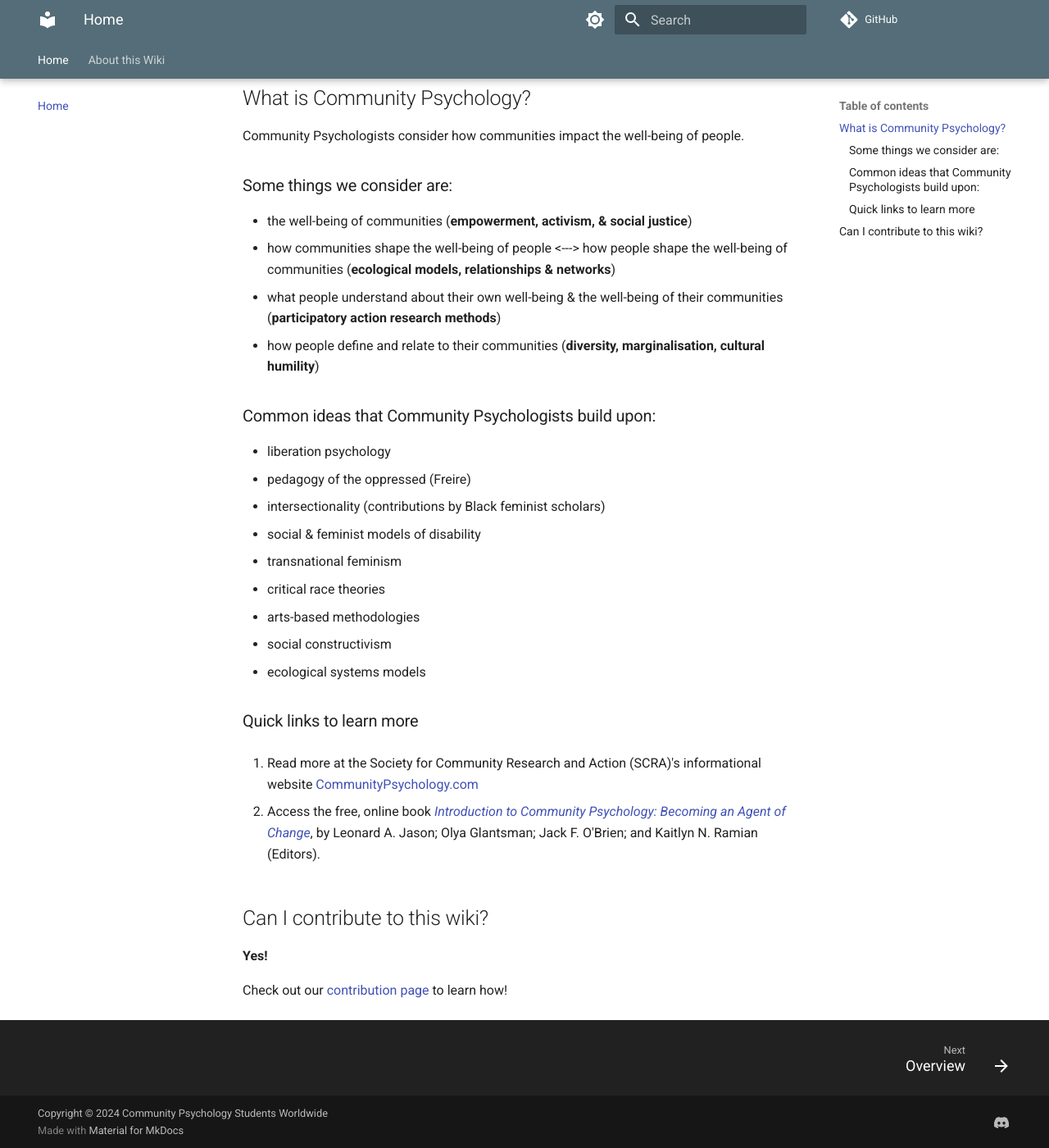
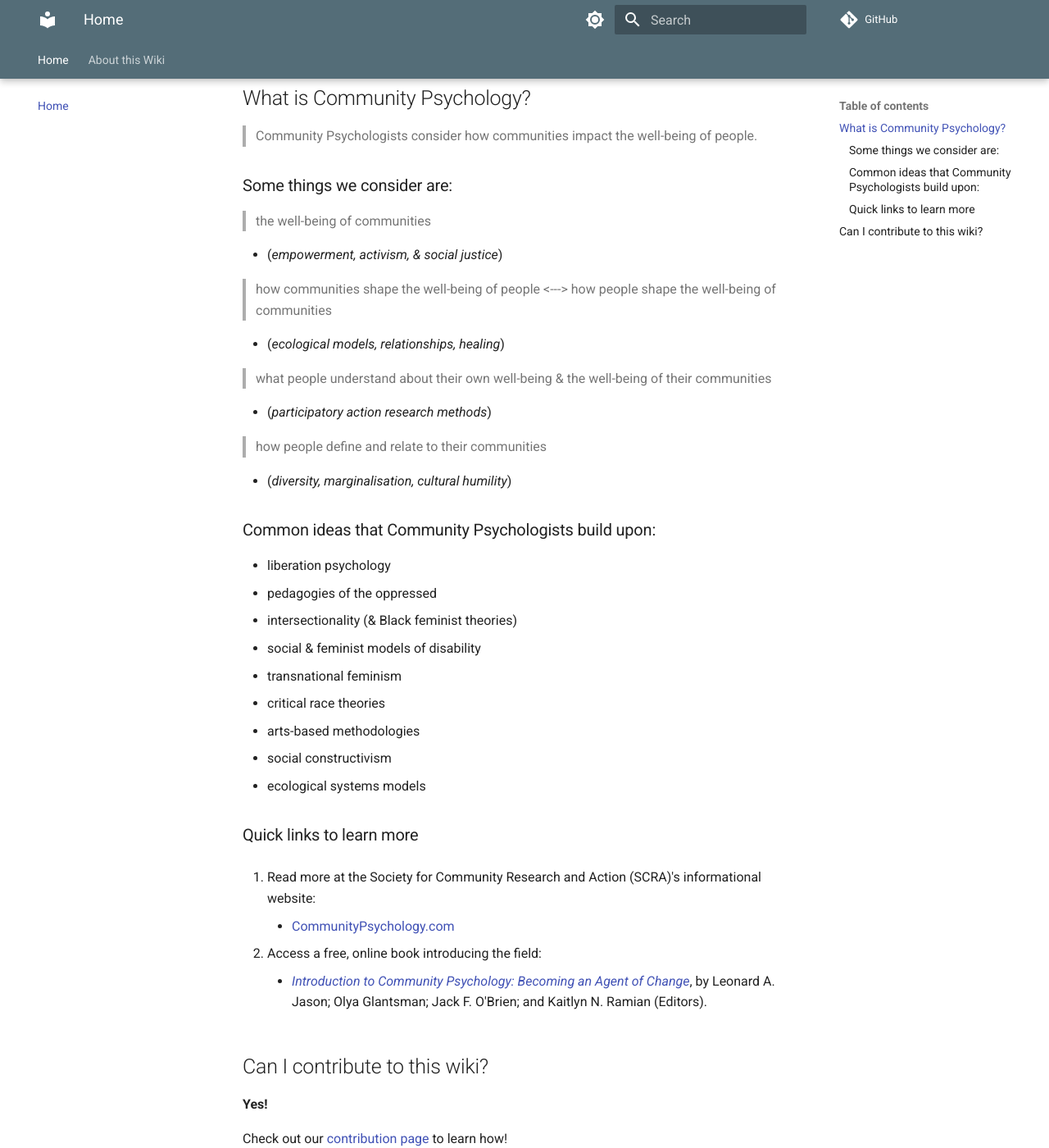
Before and after one commit to studentwiki/studentwiki.github.io, an MkDocs documentation site: the page built from docs/index.md, in a window 1280 px wide and 1400 px high, scrolled down 191 px. Shown: the whole window at 82% size. Built offline with MkDocs 1.6.1 and Material for MkDocs 9.7.7, drawn with Linux system fonts in a browser that asks for light colours; comment, search, counter and statistics services are not loaded.

Commit message:
fixing formatting of intro content

```diff
--- a/docs/index.md
+++ b/docs/index.md
@@ -1,22 +1,34 @@
 # Welcome!
-This is the first & only *student-run* wiki of **Community Psychology**
+
+This is the first & only student-run wiki of **Community Psychology**
 
 ## What is Community Psychology?
 
-Community Psychologists consider how communities impact the well-being of people.
+> Community Psychologists consider how communities impact the well-being of people.
 
 ### Some things we consider are:
 
-- the well-being of communities (**empowerment, activism, & social justice**)
-- how communities shape the well-being of people <---> how people shape the well-being of communities (**ecological models, relationships & networks**)
-- what people understand about their own well-being & the well-being of their communities (**participatory action research methods**)
-- how people define and relate to their communities (**diversity, marginalisation, cultural humility**)
+> the well-being of communities
+
+- (*empowerment, activism, & social justice*)
+
+> how communities shape the well-being of people <---> how people shape the well-being of communities
+
+- (*ecological models, relationships, healing*)
+
+> what people understand about their own well-being & the well-being of their communities
+
+- (*participatory action research methods*)
+
+> how people define and relate to their communities
+
+- (*diversity, marginalisation, cultural humility*)
 
 ### Common ideas that Community Psychologists build upon:
 
 - liberation psychology
-- pedagogy of the oppressed (Freire)
-- intersectionality (contributions by Black feminist scholars)
+- pedagogies of the oppressed
+- intersectionality (& Black feminist theories)
 - social & feminist models of disability
 - transnational feminism
 - critical race theories
@@ -26,9 +38,11 @@ Community Psychologists consider how communities impact the well-being of people
 
 ### Quick links to learn more
 
-1. Read more at the Society for Community Research and Action (SCRA)'s informational website [CommunityPsychology.com](https://www.communitypsychology.com/what-is-community-psychology/)
+1. Read more at the Society for Community Research and Action (SCRA)'s informational website:
+    - [CommunityPsychology.com](https://www.communitypsychology.com/what-is-community-psychology/)
 
-2. Access the free, online book *[Introduction to Community Psychology: Becoming an Agent of Change](https://press.rebus.community/introductiontocommunitypsychology/)*, by Leonard A. Jason; Olya Glantsman; Jack F. O'Brien; and Kaitlyn N. Ramian (Editors).
+2. Access a free, online book introducing the field:
+    - *[Introduction to Community Psychology: Becoming an Agent of Change](https://press.rebus.community/introductiontocommunitypsychology/)*, by Leonard A. Jason; Olya Glantsman; Jack F. O'Brien; and Kaitlyn N. Ramian (Editors).
 
 ## Can I contribute to this wiki?
 
```
Also changed, not shown: docs/contribute.md (+2 -2 lines).
